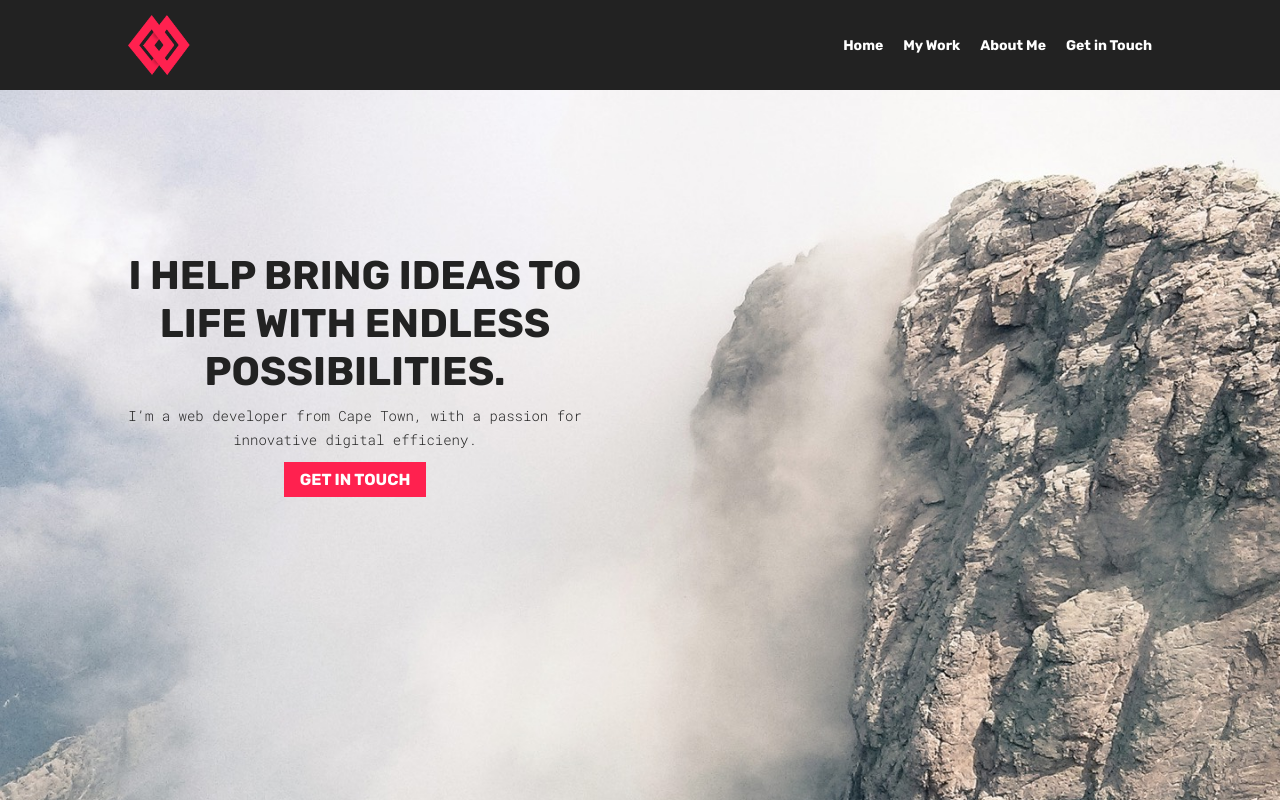
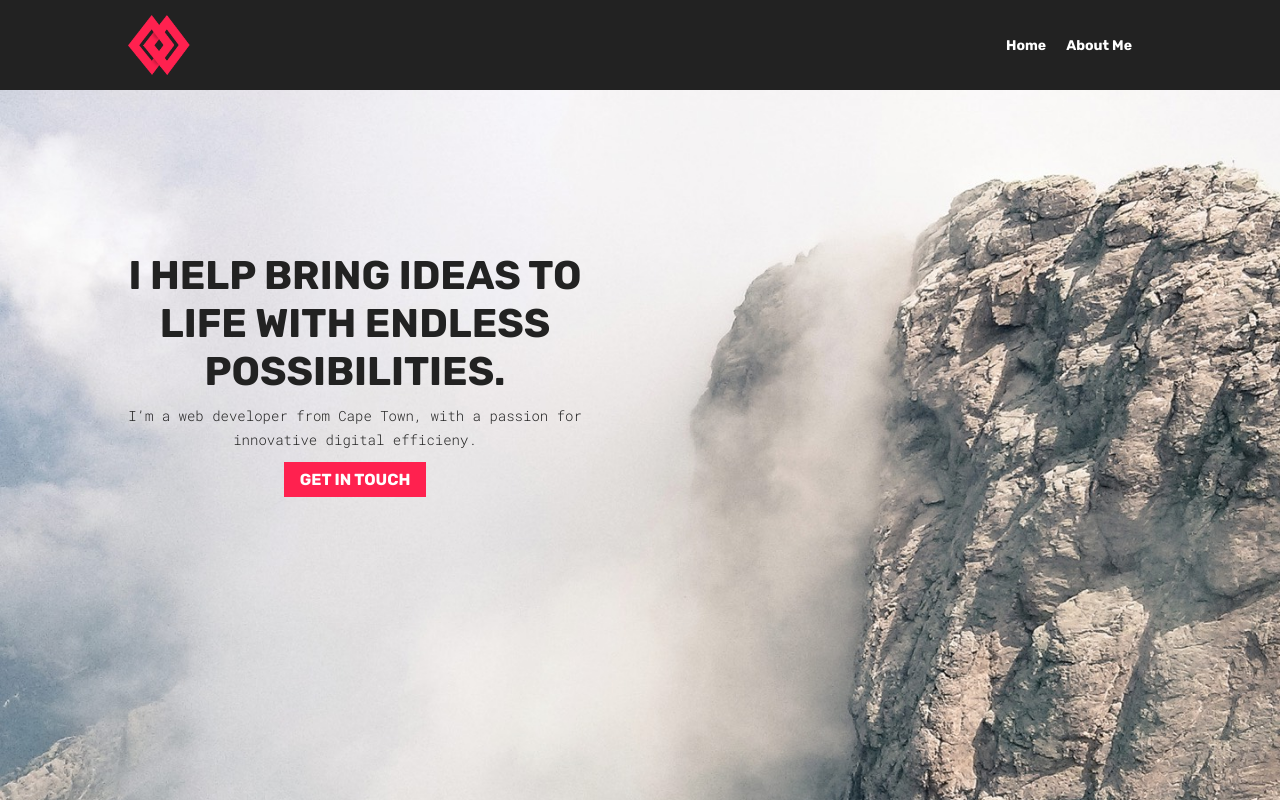
Before and after one commit to murraywilliams/personal-react-site, a React (Create React App) app: page / in a window 1280 px wide. Shown: the top 800 px of the page. Built offline with nearby package versions, Linux system fonts and the light colour scheme; the HTML template or start-up script is replaced by a standard one.

Commit message:
commented out inactive menu links for now

```diff
--- a/src/components/headerComponent/Header.js
+++ b/src/components/headerComponent/Header.js
@@ -18,15 +18,15 @@ class Header extends Component {
             <li className="first">
               <Link to="/">Home</Link>
             </li>
-            <li>
+            {/*<li>
               <Link to="/my-work">My Work</Link>
-            </li>
+            </li>*/}
             <li>
               <Link to="/about-me">About Me</Link>
             </li>
-            <li className="last">
+            {/*<li className="last">
               <Link to="/get-in-touch">Get in Touch</Link>
-            </li>
+          </li>*/}
           </ul>
         </nav>
 
```
